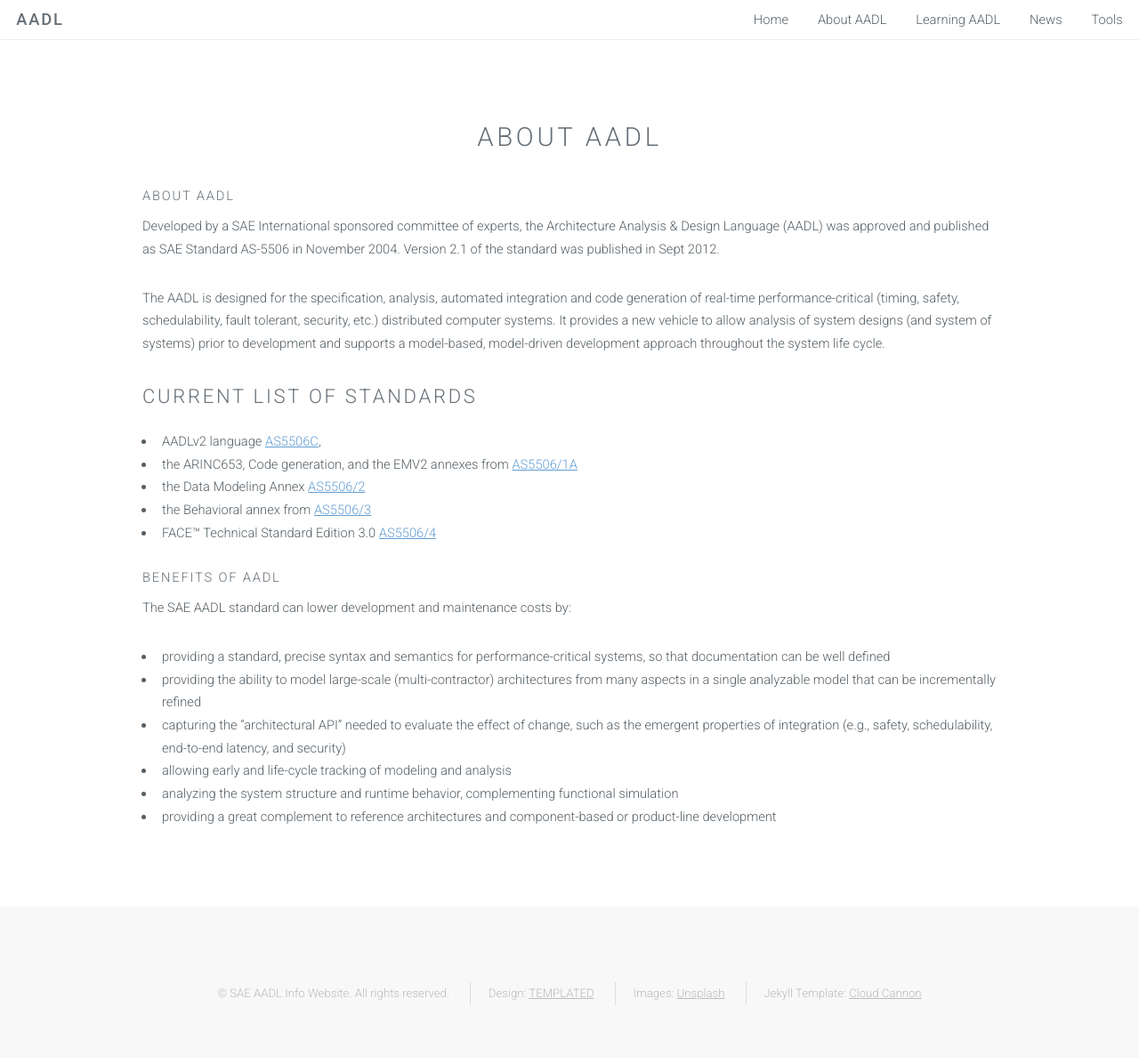
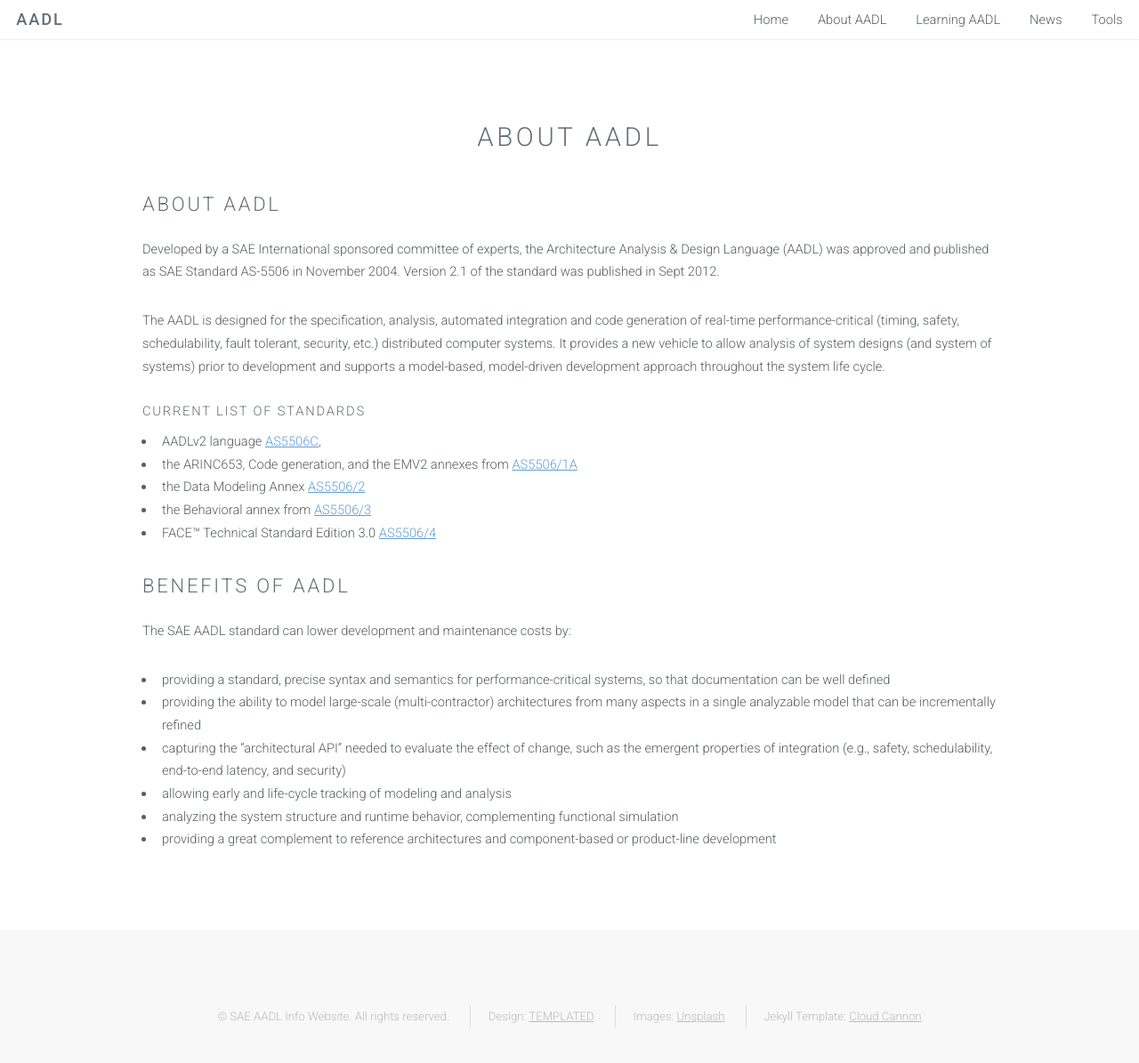
Before and after one commit to saeaadl/saeaadl.github.io, a Jekyll site: the page built from aadl.md, in a window 1280 px wide and 1214 px high. Shown: the top 1195 px of the window at 89% size. Built offline with Jekyll 4.4.1, drawn with Linux system fonts in a browser that asks for light colours.

Commit message:
* Minor reformatting

```diff
--- a/aadl.md
+++ b/aadl.md
@@ -3,13 +3,13 @@ layout: post
 title: About AADL
 ---
 
-# About AADL
+## About AADL
 
 Developed by a SAE International sponsored committee of experts, the Architecture Analysis & Design Language (AADL) was approved and published as SAE Standard AS-5506 in November 2004. Version 2.1 of the standard was published in Sept 2012.
 
 The AADL is designed for the specification, analysis, automated integration and code generation of real-time performance-critical (timing, safety, schedulability, fault tolerant, security, etc.) distributed computer systems. It provides a new vehicle to allow analysis of system designs (and system of systems) prior to development and supports a model-based, model-driven development approach throughout the system life cycle.
 
-## Current list of standards
+# Current list of standards
 
 * AADLv2 language [AS5506C](https://www.sae.org/standards/content/as5506c/),
 * the ARINC653, Code generation, and the EMV2 annexes from [AS5506/1A](https://www.sae.org/standards/content/as5506/1a/)
@@ -17,7 +17,7 @@ The AADL is designed for the specification, analysis, automated integration and
 * the Behavioral annex from [AS5506/3](https://www.sae.org/standards/content/as5506/3/)
 * FACE™ Technical Standard Edition 3.0 [AS5506/4](https://www.sae.org/standards/content/as5506/4/)
 
-# Benefits of AADL
+## Benefits of AADL
 
 The SAE AADL standard can lower development and maintenance costs by:
 
```
